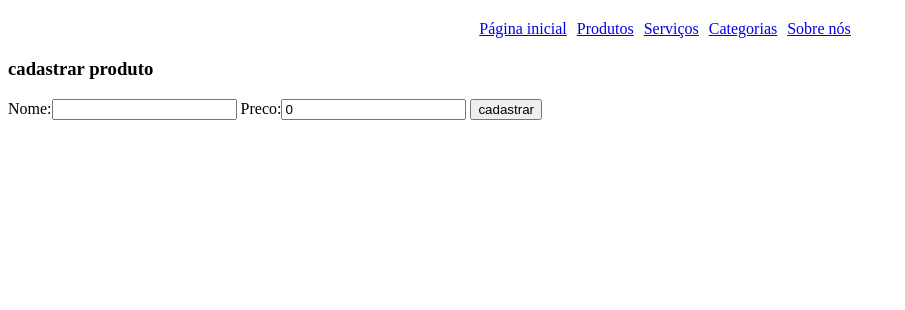
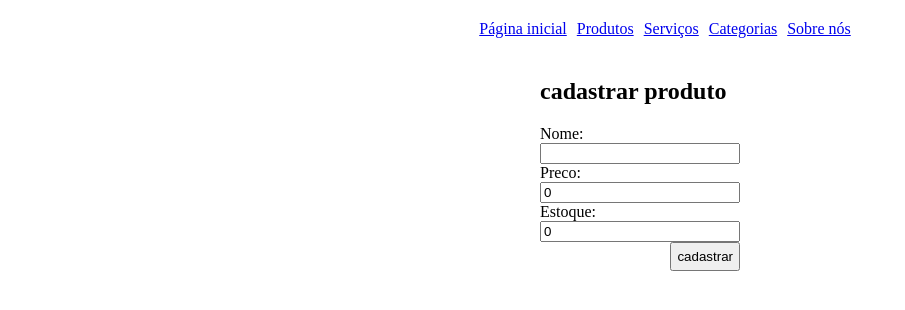
Before and after one commit to Cemonteiro/produtos-e-servi-os-senac, a Django app: page /produtos/cadastrar in a window 1280 px wide. Shown: the top 310 px of the page, without its empty margins (0-905 px from the left). Run offline with Django 3.2, Linux system fonts and the light colour scheme; parts of the project's set-up code (start-up, migrations or seed data) failed here and were passed over.

Commit message:
adiciona fuçao cadastro produto

```diff
--- a/produtos/forms.py
+++ b/produtos/forms.py
@@ -4,4 +4,4 @@ from produtos.models import Produto
 class ProdutoModelForm(ModelForm):
     class Meta:
         model = Produto
-        fields = {'nome', 'preco'}
+        fields = ['nome', 'preco', 'estoque']
--- a/produtos/templates/cadastrar_produto.html
+++ b/produtos/templates/cadastrar_produto.html
@@ -1,10 +1,31 @@
 {% extends 'templates/base.html' %}
 {%block conteudo%}
-<div>
-<h3>cadastrar produto</h3>
+<style>
+    .page-container {
+        display: grid;
+        justify-content: center;
+    }
+    form{
+        width: 200px;
+    }
+    form > input[type="submit"] {
+        float: right;
+        padding: 5px;
+        margin-top: 10;
+    }
+    .container-form {
+        display:flex;
+        flex-direction: column;
+        width: 200px;
+    }
+</style>
+<div class= "page-container">
+<h2>cadastrar produto</h2>
 <form action="cadastrar" method="post">
-    {% csrf_token %}
-{{form}}
+    <div class= 'container-form'>
+        {% csrf_token %}
+        {{form}}
+    </div>
 <input type="submit" value="cadastrar"/>
 </form>
 </div>
--- a/produtos/views.py
+++ b/produtos/views.py
@@ -1,7 +1,7 @@
 from django.shortcuts import render, get_object_or_404
 from produtos.models import Produto
 from produtos.forms import ProdutoModelForm
-
+from produtos.forms import HttpResponseRedirect
 def listagem_de_produtos(request):
         produto = Produto.objects.all()
         produtos_dos_vendedores = [{
@@ -23,6 +23,19 @@ def cadastrar_produto(request):
         context = {
                 'form' : form
         }
+        if request.method == 'GET':
+                print('É um get')
+        if request.method == 'POST':
+                form = ProdutoModelForm(request.POST)
+                if form.is_valid():
+                        form.save()
+                        return HttpResponseRedirect('/produtos/')
+
+        form = ProdutoModelForm()
+        context = {
+                'form': form
+        }
+
         return render(request, 'templates/cadastrar_produto.html', context)
 
 
```
